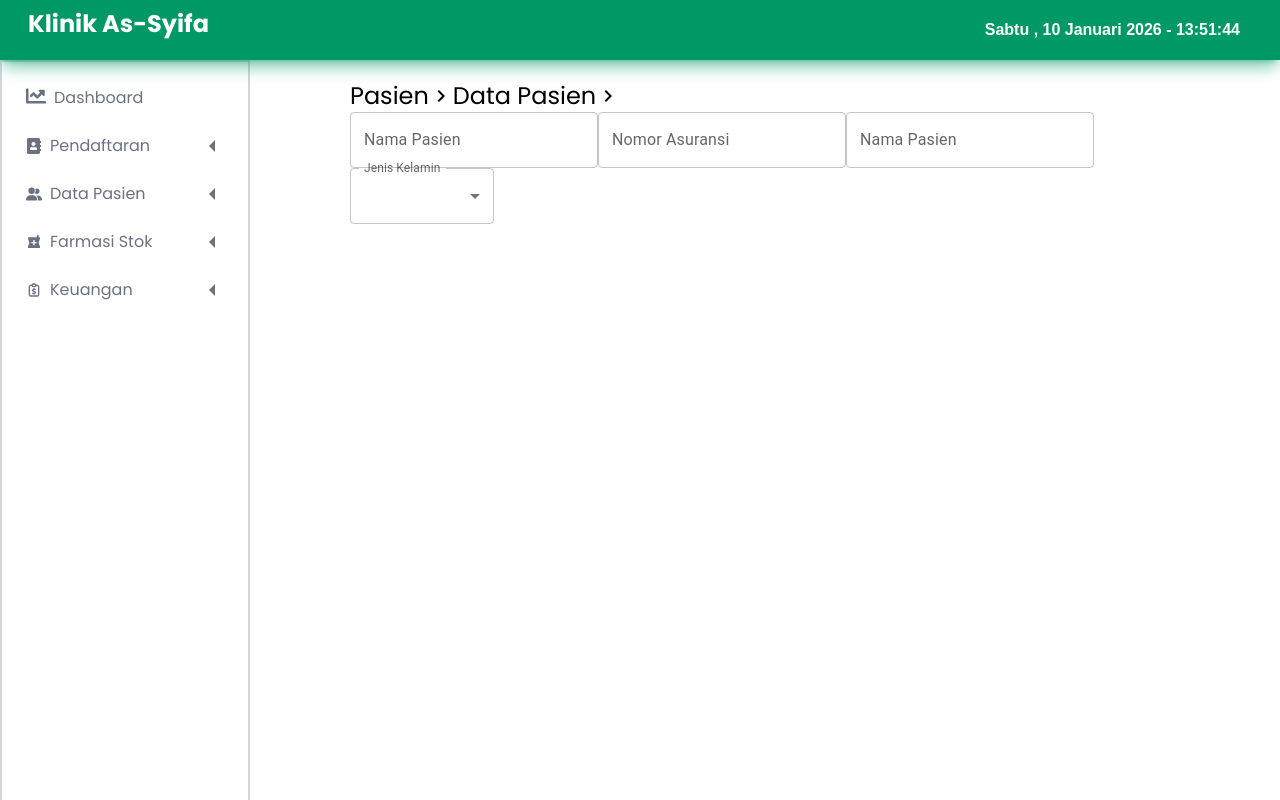
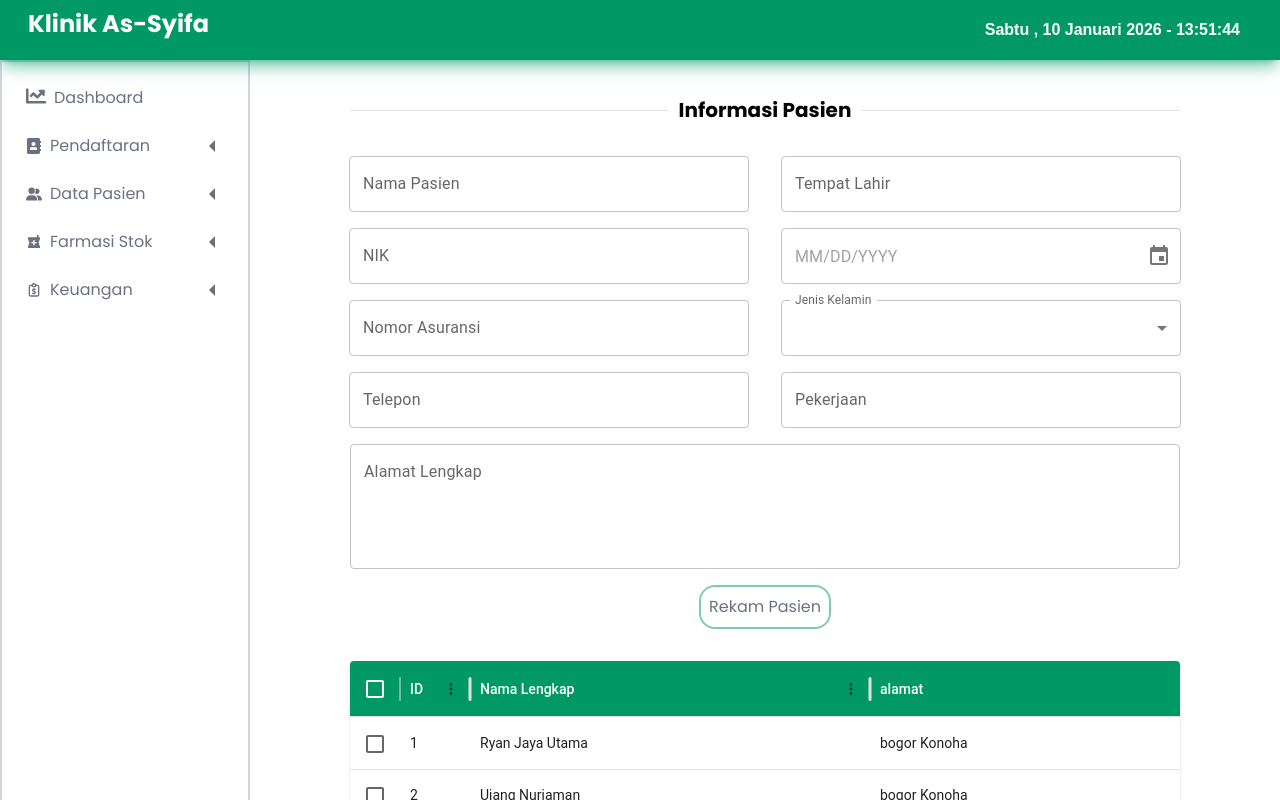
Before and after one commit to ryan-alamsyah/klinik, a React (Vite) app: page /list-pasien in a window 1280 px wide. Built offline with nearby package versions, Linux system fonts and the light colour scheme.

Commit message:
update form

```diff
--- a/package.json
+++ b/package.json
@@ -14,7 +14,10 @@
     "@emotion/styled": "^11.14.1",
     "@mui/icons-material": "^7.3.6",
     "@mui/material": "^7.3.6",
+    "@mui/x-data-grid": "^8.24.0",
+    "@mui/x-date-pickers": "^8.24.0",
     "@tailwindcss/vite": "^4.1.18",
+    "dayjs": "^1.11.19",
     "react": "^19.2.0",
     "react-dom": "^19.2.0",
     "react-icons": "^5.5.0",
--- a/src/Pages/Pasien/DataPasienPage.tsx
+++ b/src/Pages/Pasien/DataPasienPage.tsx
@@ -1,37 +1,95 @@
-import { MdOutlineKeyboardArrowRight } from "react-icons/md";
+
 import { TextField, MenuItem } from "@mui/material";
+import { DatePicker } from "@mui/x-date-pickers/DatePicker";
+import { LocalizationProvider } from "@mui/x-date-pickers/LocalizationProvider";
+import { AdapterDayjs } from "@mui/x-date-pickers/AdapterDayjs";
+import Divider from '@mui/material/Divider';
+import { DataGrid, type GridColDef } from '@mui/x-data-grid';
+import Paper from '@mui/material/Paper';
 
 const DataPasienPage = () => {
-
   const currencies = [
     {
-    value: 'Laki-laki',
-    label: 'Laki-laki',
+      value: "Laki-laki",
+      label: "Laki-laki",
     },
     {
-    value: 'Perempuan',
-    label: 'Perempuan',
+      value: "Perempuan",
+      label: "Perempuan",
     },
   ];
+
+  const columns: GridColDef[] = [
+  { field: 'id', headerName: 'ID', width: 70 },
+  { field: 'NamaLengkap', headerName: 'Nama Lengkap', width: 400 },
+
+  {
+    field: 'alamat',
+    headerName: 'alamat',
+    type: 'string',
+    width: 800,
+  },
+
+];
+
+const rows = [
+  { id: 1, NamaLengkap: "Ryan Jaya Utama", alamat: "bogor Konoha" },
+  { id: 2, NamaLengkap: "Ujang Nurjaman", alamat: "bogor Konoha" },
+  { id: 3, NamaLengkap: "JRyan Jaya Utamaime", alamat: "bogor Konoha" },
+  { id: 4, NamaLengkap: "Ryan Jaya Utama", alamat: "bogor Konoha"},
+  { id: 5, NamaLengkap: "Ryan Jaya Utama", alamat: "bogor Konoha" },
+  { id: 6, NamaLengkap: "Ryan Jaya Utama", alamat: "bogor Konoha"},
+  { id: 7, NamaLengkap: "Ferrara", alamat: "bogor Konoha" },
+  { id: 8, NamaLengkap: "Rossini", alamat: "bogor Konoha"},
+  { id: 9, NamaLengkap: "Harvey", alamat: "bogor Konoha" },
+];
+
+const paginationModel = { page: 0, pageSize: 5 };
   return (
     <>
-        <div className=" ">
-          <div className="flex">
-            <h1 className="text-2xl flex items-center">Pasien<MdOutlineKeyboardArrowRight /></h1>
-           <h1 className="text-2xl flex items-center">Data Pasien<MdOutlineKeyboardArrowRight /></h1>
+     <div className="py-4">
+
+
+
+        <form >
+          <Divider className="font-bold text-xl pb-8">Informasi Pasien</Divider>
+          <div className="flex gap-8 justify-center">
+            <div className="flex flex-col gap-4">
+              <TextField
+                id="outlined-basic"
+                label="Nama Pasien"
+                variant="outlined"
+                style={{width: 400}}
+              />
+              <TextField id="outlined-basic" label="NIK" variant="outlined" />
+              <TextField
+                id="outlined-basic"
+                label="Nomor Asuransi"
+                variant="outlined"
+              />
+
+              <TextField
+                id="outlined-basic"
+                label="Telepon"
+                variant="outlined"
+              />
             </div>
 
-          <form>
-            <TextField id="outlined-basic" label="Nama Pasien" variant="outlined" />
-            <TextField id="outlined-basic" label="Nomor Asuransi" variant="outlined" />
-            <TextField id="outlined-basic" label="Nama Pasien" variant="outlined" />
+             <div className="flex flex-col gap-4">
+              <TextField
+                id="outlined-basic"
+                label="Tempat Lahir"
+                variant="outlined"
+                style={{width: 400}}
+              />
+              <LocalizationProvider dateAdapter={AdapterDayjs}>
+                <DatePicker />
+              </LocalizationProvider>
               <TextField
                 id="outlined-select-currency"
                 select
                 label="Jenis Kelamin"
                 defaultValue="Laki-Pilih"
-          className="w-36"
-
               >
                 {currencies.map((option) => (
                   <MenuItem key={option.value} value={option.value}>
@@ -39,10 +97,59 @@ const DataPasienPage = () => {
                   </MenuItem>
                 ))}
               </TextField>
+               <TextField
+                id="outlined-basic"
+                label="Pekerjaan"
+                variant="outlined"
+              />
+            </div>
+          </div>
+          <div className="mt-4 flex justify-center">
+
+
+          <TextField
+                id="outlined-multiline"
+                label="Alamat Lengkap"
+                variant="outlined"
+                multiline
+                rows={4}
+                style={{ width: 830 }} // Menentukan tinggi awal (jumlah baris)
+              />
+
+               </div>
+               <div className="flex justify-center mt-4 relative">
+                <button type="submit" className="border-2 border-emerald-600/50 hover:bg-emerald-600 hover:duration-700  p-2 rounded-2xl cursor-pointer text-gray-500 hover:text-white">Rekam Pasien</button>
+               </div>
+
         </form>
+<div className="pt-8">
+
+  <Paper sx={{ height: 400, width: '100%' }}>
+  <DataGrid
+    rows={rows}
+    columns={columns}
+    initialState={{ pagination: { paginationModel } }}
+    pageSizeOptions={[5, 10]}
+    checkboxSelection
+    sx={{
+      border: 0,
+      '& .MuiDataGrid-columnHeader': {
+        backgroundColor: 'oklch(59.6% 0.145 163.225)',
+        color: 'white',
+      },
+
+      // Mengubah warna checkbox di header jika perlu
+      '& .MuiDataGrid-columnHeader .MuiCheckbox-root': {
+        color: 'white',
+      },
+    }}
+  />
+</Paper>
+</div>
+
     </div>
     </>
   );
-}
+};
 
 export default DataPasienPage;
```
Also changed, not shown: src/App.tsx (+7 -12 lines), 1 other file (tests, documents, lock files or other folders). Lines whose indentation alone changed are shown as unchanged.
